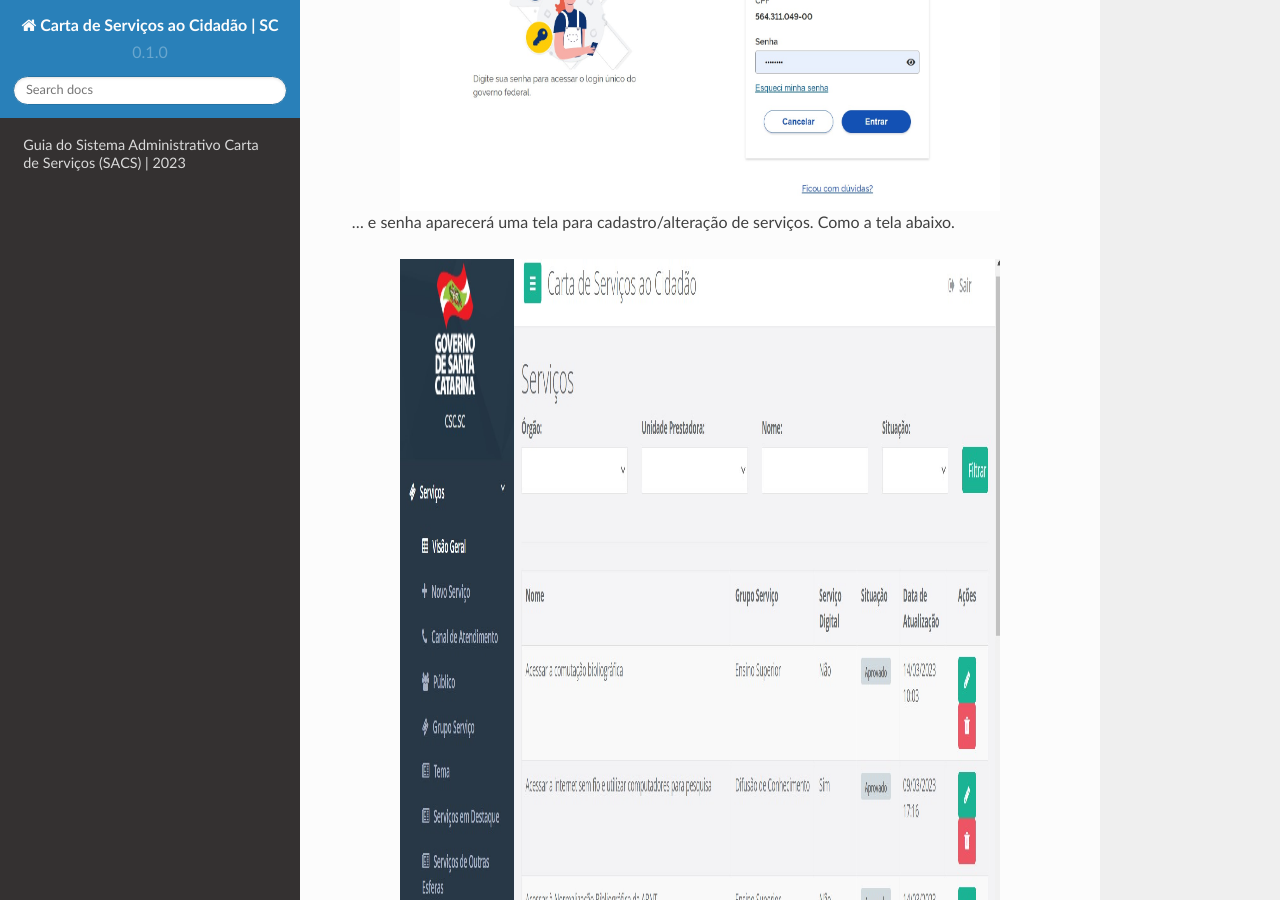
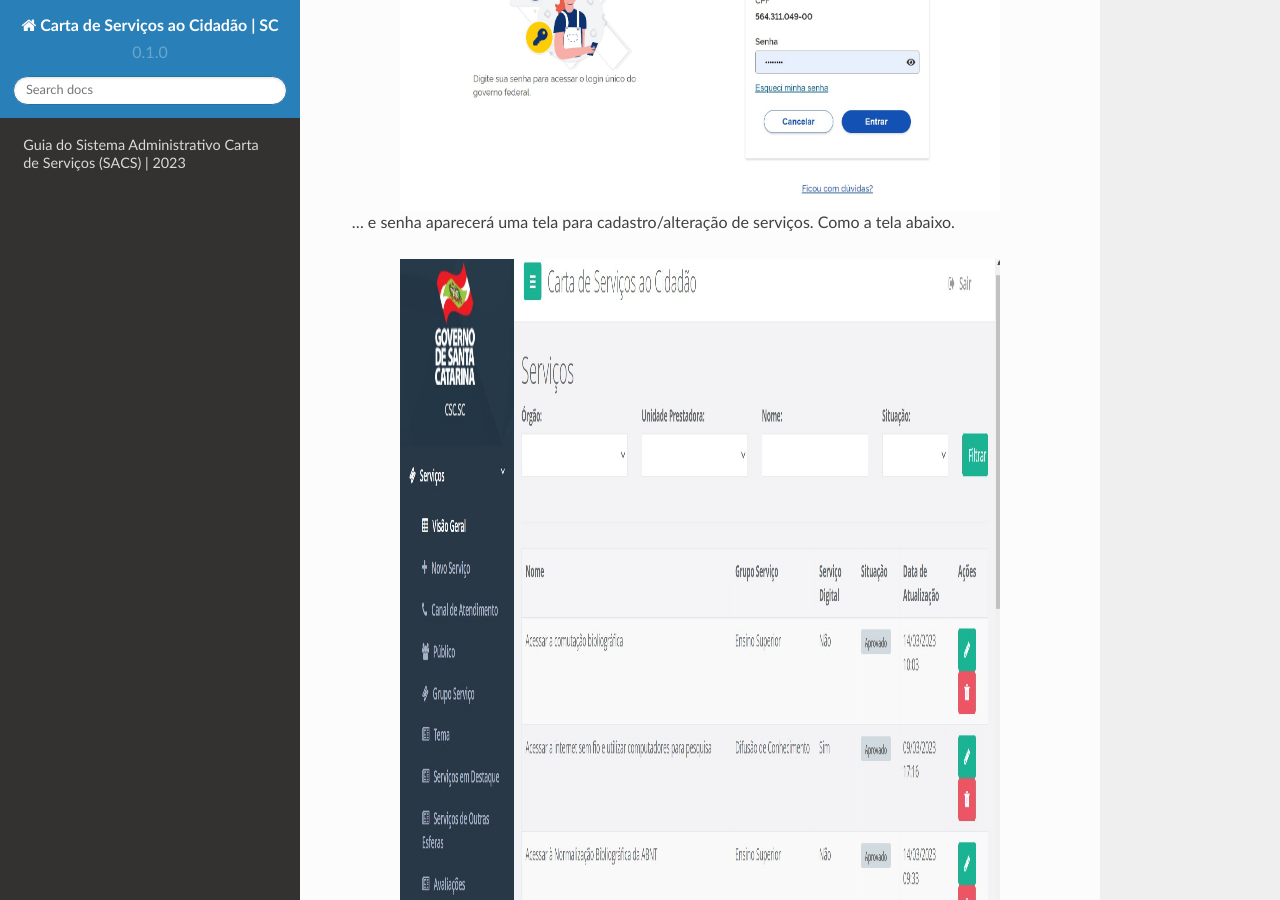
Before and after one commit to brunoaltieri/cartadeservicos, a Sphinx documentation site: the page built from docs/source/index.rst, in a window 1280 px wide and 900 px high, scrolled down 2780 px. Built offline with Sphinx 7.4.7 and the Read the Docs theme 2.0.0, drawn with Linux system fonts in a browser that asks for light colours.

Commit message:
Update index.rst

```diff
--- a/docs/source/index.rst
+++ b/docs/source/index.rst
@@ -82,7 +82,7 @@ Após informar CPF...
 ... e senha aparecerá uma tela para cadastro/alteração de serviços. Como a tela abaixo.
 
 .. image:: images/ExemploTelaDoCarta.jpg
-   :height: 700px
+   :height: 650px
    :width: 600 px
    :scale: 100%
    :alt: tela mostrando o sistema Carta de Serviços
```
